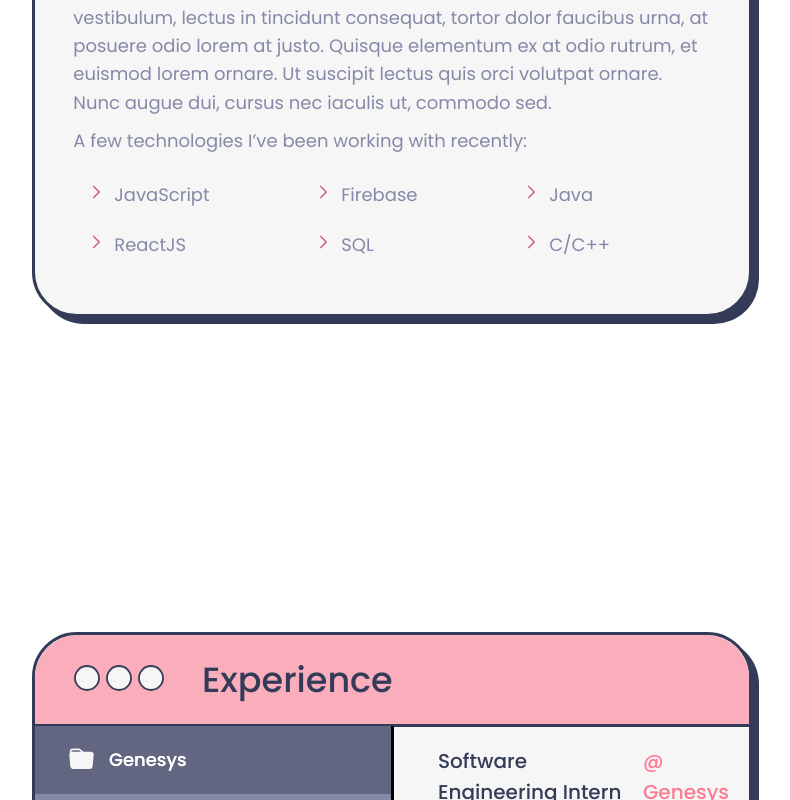
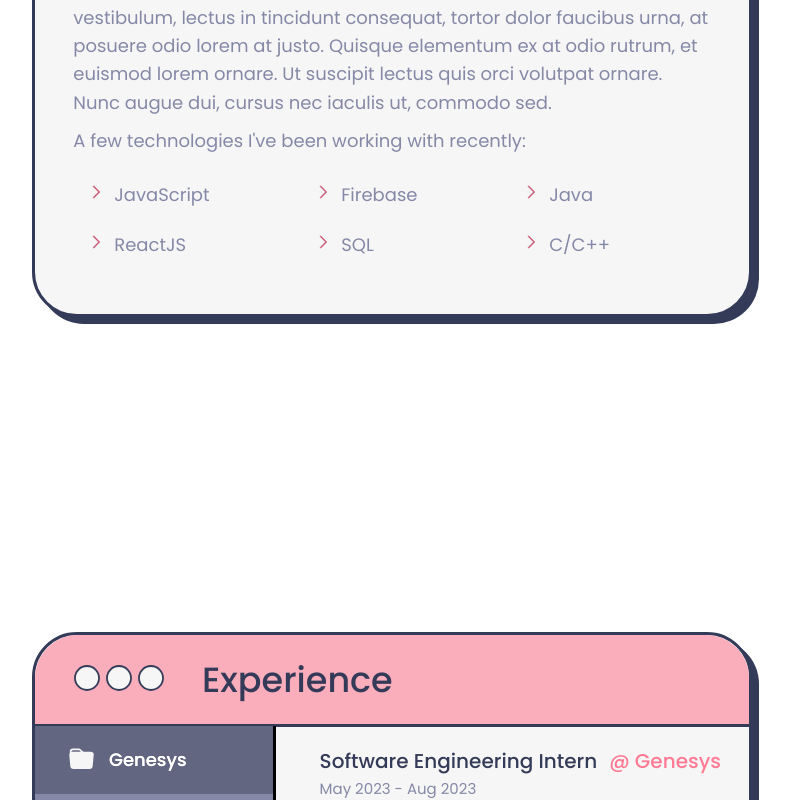
Before and after one commit to visathongdee/personal-website, a React (Create React App) app in the folder my-app/: page / in a window 1280 px wide. Shown: the part 1120-1920 px from the top of the page, without its empty margins (248-1038 px from the left). Built offline with nearby package versions, Linux system fonts and the light colour scheme.

Commit message:
Made new interface to pass in as content to each tab

```diff
--- a/my-app/src/pages/home.js
+++ b/my-app/src/pages/home.js
@@ -5,6 +5,7 @@ import { Button, theme } from "antd";
 import Landing from "./sections/landing";
 import AboutMe from "./sections/aboutMe";
 import Experience from "./sections/experience.tsx";
+import Projects from "./sections/projects.tsx";
 
 const { useToken } = theme;
 
@@ -16,6 +17,7 @@ export default function Home() {
       <Landing />
       <AboutMe />
       <Experience />
+      <Projects />
     </div>
   );
 }
--- a/my-app/src/pages/sections/aboutMe.js
+++ b/my-app/src/pages/sections/aboutMe.js
@@ -8,7 +8,7 @@ const { useToken } = theme;
 
 export default function AboutMe() {
   const { token } = useToken();
-  const aboutMeTitle = (
+  const title = (
     <div style={{ display: "flex", marginTop: "5px", marginBottom: "5px" }}>
       <div
         style={{
@@ -46,7 +46,7 @@ export default function AboutMe() {
   return (
     <div className="parent">
       <div className="container">
-        <Card title={aboutMeTitle} style={{ textAlign: "left" }}>
+        <Card title={title} style={{ textAlign: "left" }}>
           <p>
             Lorem ipsum dolor sit amet, consectetur adipiscing elit. Fusce
             vestibulum, lectus in tincidunt consequat, tortor dolor faucibus
@@ -54,7 +54,7 @@ export default function AboutMe() {
             rutrum, et euismod lorem ornare. Ut suscipit lectus quis orci
             volutpat ornare. Nunc augue dui, cursus nec iaculis ut, commodo sed.
           </p>
-          <p>A few technologies I’ve been working with recently:</p>
+          <p>A few technologies I've been working with recently:</p>
           <div className="skillsGrid">
             {techDiv}
             {/* {techs.map((tech) => (
--- a/my-app/src/pages/sections/experience.tsx
+++ b/my-app/src/pages/sections/experience.tsx
@@ -43,17 +43,51 @@ export default function Experience() {
     </div>
   );
 
-  // const genesysEntry: ExperienceEntry {
-  //   title:
-  // }
-
-  const genesysBullets = [
+  const genesysEntry: ExperienceEntry = {
+    title: "Software Engineering Intern",
+    place: "@ Genesys",
+    date: "May 2023 - Aug 2023",
+    bullets: [
       "Establish grading guidelines and grade projects of over 800 students of the STAT 19000 course.",
       "Aid students with questions and issues regarding weekly projects involving Python and R done on Jupyter Notebook.",
-  ];
+    ],
+  }
 
-  // const children = [child];
-  const child = (
+  const dataMineEntry: ExperienceEntry = {
+    title: "Undergraduate Teaching Assistant",
+    place: "@ The Data Mine",
+    date: "Aug 2022 - May 2023",
+    bullets: [
+      "Establish grading guidelines and grade projects of over 800 students of the STAT 19000 course.",
+      "Aid students with questions and issues regarding weekly projects involving Python and R done on Jupyter Notebook.",
+    ],
+  }
+
+  const itapEntry: ExperienceEntry = {
+    title: "Technology Coordinator",
+    place: "@ Purdue IT",
+    date: "Aug 2021 - May 2023",
+    bullets: [
+      "Ensure technological devices in classrooms around campus are working and in good condition for class use.",
+      "Supervise multiple ITaP computer labs including the opening and closings of the labs.",
+      "Maintain constant communication with head office and coworkers through Microsoft Teams.",
+      "Advised students and professors with issues regarding technological issues, printing, Purdue's authentication system, student software, etc.",
+    ],
+  }
+
+  const merckEntry: ExperienceEntry = {
+    title: "Undergraduate Data Science Researcher",
+    place: "@ The Data Mine: Corporate Partners - Merck",
+    date: "Aug 2021 - May 2022",
+    bullets: [
+      "Updated various aspect of the user interface of the SCANIN website using HTML/CSS and Git.",
+      "Engaged with a team of students with varying skills which promoted communication and learning.",
+      "Managed content on the team's website and social medias with the current progress of projects.",
+    ],
+  }
+
+  const getExperienceEntry = (entry: ExperienceEntry) => {
+    return (
       <div
         style={{
           margin: "20px",
@@ -64,20 +98,21 @@ export default function Experience() {
       >
         <div>
           <div style={{ display: "flex", gap: "12px", margin: "0px" }}>
-          <h2 className="exp-title">Software Engineering Intern</h2>
-          <h2 className="exp-title-pink">@ Genesys</h2>
+            <h2 className="exp-title">{entry.title}</h2>
+            <h2 className="exp-title-pink">{entry.place}</h2>
           </div>
-        <p className="exp-title-secondary">May - Aug 2023</p>
+          <p className="exp-title-secondary">{entry.date}</p>
         </div>
 
-      {genesysBullets.map((bullet) => (
+        {entry.bullets.map((bullet) => (
           <div style={{ display: "flex", flexDirection: "row" }}>
             <BsChevronRight className="exp-bullet" />
             <div className="exp-bullet-text">{bullet}</div>
           </div>
         ))}
       </div>
-  );
+    )
+  }
 
   const { TabPane } = Tabs;
 
@@ -85,22 +120,22 @@ export default function Experience() {
     {
       key: "1",
       label: "Genesys",
-      children: child,
+      children: getExperienceEntry(genesysEntry),
     },
     {
       key: "2",
       label: "The Data Mine",
-      children: `Content of Tab Pane 2`,
+      children: getExperienceEntry(dataMineEntry),
     },
     {
       key: "3",
       label: "Purdue IT",
-      children: `Content of Tab Pane 3`,
+      children: getExperienceEntry(itapEntry),
     },
     {
       key: "4",
-      label: "Corporate Partners - Merck",
-      children: `Content of Tab Pane 3`,
+      label: "Merck",
+      children: getExperienceEntry(merckEntry),
       className: "last-tab",
     },
   ];
--- a/my-app/src/style.css
+++ b/my-app/src/style.css
@@ -148,13 +148,12 @@ p {
     padding: 10px;
     font-weight: 500;
     font-size: large;
-    /* margin-bottom: 10px; */
 }
 
 /* Border clipping for the last tab */
-.ant-tabs-tab:nth-child(4).ant-tabs-tab-active {
+/* .ant-tabs-tab:nth-child(4).ant-tabs-tab-active {
     border-radius: 0px 0px 0px 43px;
-}
+} */
 
 
 /* aligning and coloring folder icons*/
@@ -182,6 +181,7 @@ p {
     font-size: 20px;
     font-weight: 500;
     margin: 0px;
+    width: fit-content;
 }
 
 .exp-title-pink {
@@ -189,6 +189,7 @@ p {
     font-size: 20px;
     font-weight: 500;
     margin: 0px;
+    width: fit-content;
 }
 
 .exp-title-secondary {
@@ -215,6 +216,16 @@ p {
     width: 25px;
     stroke: #F7768E;
     stroke-width: 1;
-    /* margin-right: 10px;  */
     padding: 10px;
 }
+
+
+/* ===================== Projects Page ===================== */
+.proj-title {
+    color: #343B58;
+    font-size: 36px;
+    font-family: Poppins;
+    font-style: normal;
+    font-weight: 500;
+    line-height: normal;
+}
```
Lines whose indentation alone changed are shown as unchanged.
